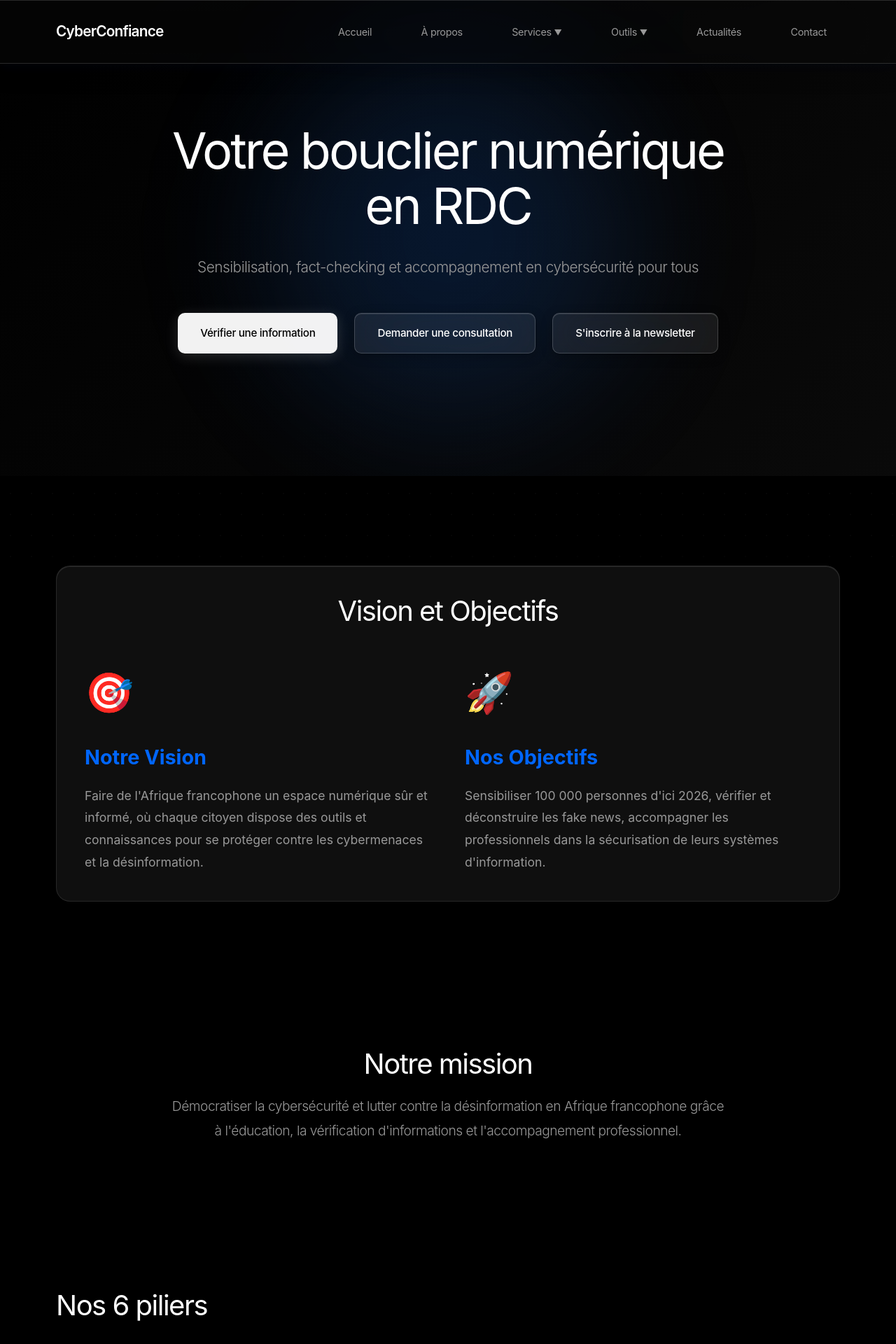
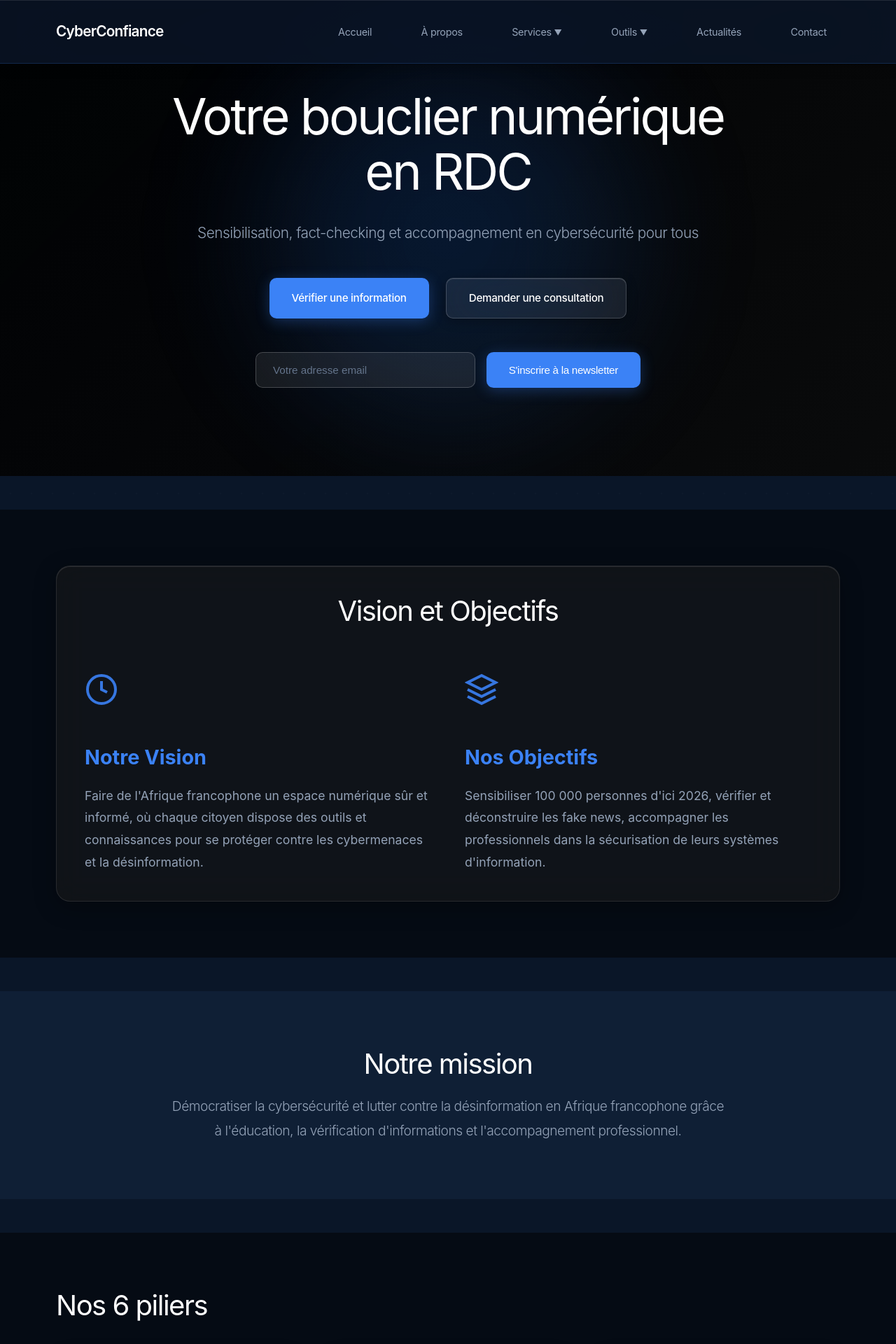
Before and after one commit to moa-digitalagency/CyberConfiance, a Flask app: page / in a window 1280 px wide. Shown: the top 1920 px of the page at 70% size. Run offline with Flask 3, Linux system fonts and the light colour scheme.

Commit message:
Revise website design with a professional dark theme and improved layout
Update CSS variables for a navy-based color scheme, replace emoji icons with SVGs, and restructure the hero section to include a newsletter signup form.

Replit-Commit-Author: Agent
Replit-Commit-Session-Id: 4c72d1f7-d1b3-4979-85db-fda602c059fc
Replit-Commit-Checkpoint-Type: intermediate_checkpoint
Replit-Commit-Event-Id: cd891a74-6848-4e9f-a8fb-be78db03ec25
Replit-Commit-Screenshot-Url: https://storage.googleapis.com/screenshot-production-us-central1/78787f75-5e9a-4722-9021-1a17c4ce89ba/4c72d1f7-d1b3-4979-85db-fda602c059fc/5f2lvTJ

```diff
--- a/static/css/style.css
+++ b/static/css/style.css
@@ -1,13 +1,14 @@
 :root {
-    --bg-black: #000000;
-    --bg-dark: #0a0a0a;
+    --bg-navy: #0a1628;
+    --bg-navy-light: #0f1f35;
+    --bg-navy-dark: #050b14;
     --text-primary: #ffffff;
-    --text-secondary: #999999;
-    --text-muted: #666666;
-    --border-subtle: #1a1a1a;
-    --accent-blue: #0066FF;
-    --accent-blue-light: #3385FF;
-    --accent-blue-dark: #0052CC;
+    --text-secondary: #94a3b8;
+    --text-muted: #64748b;
+    --border-subtle: #1e293b;
+    --accent-blue: #3b82f6;
+    --accent-blue-light: #60a5fa;
+    --accent-blue-dark: #2563eb;
 }
 
 * {
@@ -24,7 +25,7 @@ body {
     font-family: -apple-system, BlinkMacSystemFont, 'SF Pro Display', 'Segoe UI', Roboto, Oxygen, Ubuntu, Cantarell, sans-serif;
     line-height: 1.6;
     color: var(--text-primary);
-    background: var(--bg-black);
+    background: var(--bg-navy);
     overflow-x: hidden;
     -webkit-font-smoothing: antialiased;
     -moz-osx-font-smoothing: grayscale;
@@ -54,14 +55,14 @@ body {
 }
 
 .background-animation::after {
-    content: '🔒 10101 🛡️ 01010 🔐 11001 ⚡ 00110 🔑 10011 🛡️ 01101 🔒 11010 🔐 00101 🔑 10110 ⚡ 01001 🛡️ 11100 🔒 00011 🔐 10101 🔑 01010 🛡️ 11001 ⚡ 00110 🔒 10011 🔐 01101 🛡️ 11010 🔑 00101 ⚡ 10110 🔒 01001 🛡️ 11100 🔐 00011';
+    content: '◆ 10101 ▲ 01010 ◆ 11001 ● 00110 ▼ 10011 ◆ 01101 ■ 11010 ● 00101 ▲ 10110 ◆ 01001 ▼ 11100 ■ 00011 ● 10101 ◆ 01010 ▲ 11001 ● 00110 ■ 10011 ◆ 01101 ▼ 11010 ● 00101 ▲ 10110 ■ 01001 ◆ 11100 ● 00011';
     position: absolute;
     top: -100%;
     left: 0;
     width: 200%;
     height: 200%;
     font-size: 1.2rem;
-    opacity: 0.03;
+    opacity: 0.04;
     line-height: 3;
     word-wrap: break-word;
     animation: float-security 120s linear infinite;
@@ -89,13 +90,12 @@ header {
     left: 0;
     right: 0;
     z-index: 1000;
-    background: rgba(10, 10, 10, 0.4);
+    background: rgba(10, 22, 40, 0.8);
     backdrop-filter: blur(60px) saturate(180%);
     -webkit-backdrop-filter: blur(60px) saturate(180%);
-    border-bottom: 1px solid rgba(255, 255, 255, 0.15);
-    box-shadow: 0 8px 32px rgba(0, 0, 0, 0.4),
-                inset 0 1px 0 rgba(255, 255, 255, 0.15),
-                0 4px 16px rgba(0, 102, 255, 0.05);
+    border-bottom: 1px solid rgba(59, 130, 246, 0.2);
+    box-shadow: 0 4px 16px rgba(0, 0, 0, 0.3),
+                inset 0 1px 0 rgba(255, 255, 255, 0.1);
 }
 
 .navbar {
@@ -251,6 +251,43 @@ header {
     gap: 1.5rem;
     justify-content: center;
     animation: fadeInUp 1s ease 0.4s backwards;
+    margin-bottom: 3rem;
+}
+
+.hero-newsletter {
+    max-width: 550px;
+    margin: 0 auto;
+    animation: fadeInUp 1s ease 0.6s backwards;
+}
+
+.hero-newsletter-form {
+    display: flex;
+    gap: 1rem;
+    flex-wrap: wrap;
+    justify-content: center;
+}
+
+.hero-newsletter-form input[type="email"] {
+    flex: 1;
+    min-width: 250px;
+    padding: 1rem 1.5rem;
+    background: rgba(255, 255, 255, 0.08);
+    border: 1px solid rgba(255, 255, 255, 0.2);
+    border-radius: 10px;
+    color: var(--text-primary);
+    font-size: 0.95rem;
+    transition: all 0.3s ease;
+}
+
+.hero-newsletter-form input[type="email"]:focus {
+    outline: none;
+    background: rgba(255, 255, 255, 0.12);
+    border-color: var(--accent-blue);
+    box-shadow: 0 0 0 3px rgba(59, 130, 246, 0.1);
+}
+
+.hero-newsletter-form input[type="email"]::placeholder {
+    color: var(--text-muted);
 }
 
 .btn {
@@ -268,15 +305,15 @@ header {
 }
 
 .btn-primary {
-    background: rgba(255, 255, 255, 0.95);
-    color: var(--bg-black);
-    box-shadow: 0 4px 20px rgba(255, 255, 255, 0.15);
+    background: var(--accent-blue);
+    color: #ffffff;
+    box-shadow: 0 4px 20px rgba(59, 130, 246, 0.3);
 }
 
 .btn-primary:hover {
-    background: var(--text-primary);
+    background: var(--accent-blue-light);
     transform: translateY(-2px);
-    box-shadow: 0 6px 30px rgba(255, 255, 255, 0.25);
+    box-shadow: 0 6px 30px rgba(59, 130, 246, 0.4);
 }
 
 .btn-secondary {
@@ -298,7 +335,7 @@ header {
 }
 
 .section {
-    padding: 5rem 0;
+    padding: 3rem 0;
     position: relative;
 }
 
@@ -319,8 +356,32 @@ header {
     max-width: 700px;
 }
 
+.vision-section {
+    background: var(--bg-navy-dark);
+}
+
+.mission-section {
+    background: var(--bg-navy-light);
+}
+
+.pillars-section {
+    background: var(--bg-navy-dark);
+}
+
+.news-section {
+    background: var(--bg-navy);
+}
+
+.resources-section {
+    background: var(--bg-navy-light);
+}
+
+.newsletter-section {
+    background: var(--bg-navy-dark);
+}
+
 .process-section {
-    background: var(--bg-dark);
+    background: var(--bg-navy-light);
     border-top: 1px solid var(--border-subtle);
     border-bottom: 1px solid var(--border-subtle);
 }
@@ -346,7 +407,7 @@ header {
     background: rgba(255, 255, 255, 0.08);
     border: 1px solid rgba(255, 255, 255, 0.15);
     box-shadow: inset 0 1px 0 rgba(255, 255, 255, 0.12),
-                0 4px 16px rgba(0, 102, 255, 0.1);
+                0 4px 16px rgba(59, 130, 246, 0.1);
 }
 
 .process-number {
@@ -385,7 +446,7 @@ header {
     border-radius: 20px;
     box-shadow: 0 8px 32px rgba(0, 0, 0, 0.4),
                 inset 0 1px 0 rgba(255, 255, 255, 0.15),
-                0 4px 24px rgba(0, 102, 255, 0.08);
+                0 4px 24px rgba(59, 130, 246, 0.08);
 }
 
 .service-card {
@@ -404,18 +465,35 @@ header {
 
 .service-card:hover {
     background: rgba(255, 255, 255, 0.08);
-    border-color: rgba(0, 102, 255, 0.4);
+    border-color: rgba(59, 130, 246, 0.4);
     transform: translateY(-8px);
-    box-shadow: 0 12px 48px rgba(0, 102, 255, 0.2),
+    box-shadow: 0 12px 48px rgba(59, 130, 246, 0.2),
                 inset 0 1px 0 rgba(255, 255, 255, 0.2),
                 0 8px 32px rgba(0, 0, 0, 0.5);
 }
 
-.service-icon {
-    font-size: 2rem;
+.service-icon,
+.pillar-icon,
+.vision-icon,
+.resource-icon {
     margin-bottom: 1.5rem;
     display: block;
+    color: var(--accent-blue);
     opacity: 0.9;
+}
+
+.service-icon svg,
+.pillar-icon svg,
+.vision-icon svg,
+.resource-icon svg {
+    stroke: var(--accent-blue);
+    transition: all 0.3s ease;
+}
+
+.pillar-card:hover .pillar-icon svg,
+.service-card:hover .service-icon svg {
+    stroke: var(--accent-blue-light);
+    transform: scale(1.1);
 }
 
 .service-card h3 {
@@ -433,7 +511,7 @@ header {
 }
 
 .projects-section {
-    background: var(--bg-black);
+    background: var(--bg-navy);
 }
 
 .projects-list {
@@ -697,7 +775,7 @@ footer {
 
 .rule-item:hover, .scenario-item:hover, .news-item:hover,
 .resource-item:hover, .glossary-item:hover {
-    background: var(--bg-dark);
+    background: var(--bg-navy-light);
     padding-left: 4rem;
 }
 
@@ -776,7 +854,7 @@ footer {
 .contact-form {
     max-width: 600px;
     margin: 3rem auto;
-    background: var(--bg-black);
+    background: var(--bg-navy-dark);
     border: 1px solid var(--border-subtle);
     padding: 3rem;
     border-radius: 12px;
@@ -803,7 +881,7 @@ footer {
     border-radius: 8px;
     font-family: inherit;
     font-size: 0.95rem;
-    background: var(--bg-black);
+    background: var(--bg-navy);
     color: var(--text-primary);
     transition: all 0.3s ease;
     letter-spacing: -0.3px;
--- a/templates/index.html
+++ b/templates/index.html
@@ -13,7 +13,13 @@
         <div class="hero-buttons">
             <a href="/fact-checking" class="btn btn-primary">Vérifier une information</a>
             <a href="/consultation" class="btn btn-secondary">Demander une consultation</a>
-            <a href="/newsletter" class="btn btn-secondary">S'inscrire à la newsletter</a>
+        </div>
+
+        <div class="hero-newsletter">
+            <form action="/newsletter" method="post" class="hero-newsletter-form">
+                <input type="email" name="email" placeholder="Votre adresse email" required>
+                <button type="submit" class="btn btn-primary">S'inscrire à la newsletter</button>
+            </form>
         </div>
     </div>
 </section>
@@ -24,12 +30,23 @@
             <h2 class="section-title">Vision et Objectifs</h2>
             <div class="vision-content">
                 <div class="vision-item">
-                    <span class="vision-icon">🎯</span>
+                    <span class="vision-icon">
+                        <svg width="48" height="48" viewBox="0 0 24 24" fill="none" stroke="currentColor" stroke-width="2">
+                            <circle cx="12" cy="12" r="10"/>
+                            <path d="M12 6v6l4 2"/>
+                        </svg>
+                    </span>
                     <h3>Notre Vision</h3>
                     <p>Faire de l'Afrique francophone un espace numérique sûr et informé, où chaque citoyen dispose des outils et connaissances pour se protéger contre les cybermenaces et la désinformation.</p>
                 </div>
                 <div class="vision-item">
-                    <span class="vision-icon">🚀</span>
+                    <span class="vision-icon">
+                        <svg width="48" height="48" viewBox="0 0 24 24" fill="none" stroke="currentColor" stroke-width="2">
+                            <path d="M12 2L2 7l10 5 10-5-10-5z"/>
+                            <path d="M2 17l10 5 10-5"/>
+                            <path d="M2 12l10 5 10-5"/>
+                        </svg>
+                    </span>
                     <h3>Nos Objectifs</h3>
                     <p>Sensibiliser 100 000 personnes d'ici 2026, vérifier et déconstruire les fake news, accompagner les professionnels dans la sécurisation de leurs systèmes d'information.</p>
                 </div>
@@ -51,37 +68,66 @@
 
         <div class="pillars-grid">
             <div class="pillar-card scroll-animate glass-card-enhanced">
-                <span class="pillar-icon">📢</span>
+                <span class="pillar-icon">
+                    <svg width="40" height="40" viewBox="0 0 24 24" fill="none" stroke="currentColor" stroke-width="2">
+                        <path d="M12 2L2 7l10 5 10-5-10-5z"/>
+                        <path d="M2 17l10 5 10-5"/>
+                        <path d="M2 12l10 5 10-5"/>
+                    </svg>
+                </span>
                 <h3>Sensibilisation</h3>
                 <p>Informer et alerter le grand public sur les risques cyber actuels et émergents.</p>
             </div>
 
             <div class="pillar-card scroll-animate glass-card-enhanced">
-                <span class="pillar-icon">🎓</span>
+                <span class="pillar-icon">
+                    <svg width="40" height="40" viewBox="0 0 24 24" fill="none" stroke="currentColor" stroke-width="2">
+                        <path d="M22 10v6M2 10l10-5 10 5-10 5z"/>
+                        <path d="M6 12v5c3 3 9 3 12 0v-5"/>
+                    </svg>
+                </span>
                 <h3>Éducation</h3>
                 <p>Former et transmettre les bonnes pratiques pour une hygiène numérique optimale.</p>
             </div>
 
             <div class="pillar-card scroll-animate glass-card-enhanced">
-                <span class="pillar-icon">✅</span>
+                <span class="pillar-icon">
+                    <svg width="40" height="40" viewBox="0 0 24 24" fill="none" stroke="currentColor" stroke-width="2">
+                        <polyline points="20 6 9 17 4 12"/>
+                    </svg>
+                </span>
                 <h3>Fact-Checking</h3>
                 <p>Vérifier les informations et lutter activement contre la désinformation en ligne.</p>
             </div>
 
             <div class="pillar-card scroll-animate glass-card-enhanced">
-                <span class="pillar-icon">🔍</span>
+                <span class="pillar-icon">
+                    <svg width="40" height="40" viewBox="0 0 24 24" fill="none" stroke="currentColor" stroke-width="2">
+                        <circle cx="11" cy="11" r="8"/>
+                        <path d="m21 21-4.35-4.35"/>
+                    </svg>
+                </span>
                 <h3>OSINT</h3>
                 <p>Utiliser les techniques d'investigation en sources ouvertes pour analyser les menaces.</p>
             </div>
 
             <div class="pillar-card scroll-animate glass-card-enhanced">
-                <span class="pillar-icon">💼</span>
+                <span class="pillar-icon">
+                    <svg width="40" height="40" viewBox="0 0 24 24" fill="none" stroke="currentColor" stroke-width="2">
+                        <rect x="2" y="7" width="20" height="14" rx="2" ry="2"/>
+                        <path d="M16 21V5a2 2 0 0 0-2-2h-4a2 2 0 0 0-2 2v16"/>
+                    </svg>
+                </span>
                 <h3>Cyberconsultation</h3>
                 <p>Accompagner les organisations dans la sécurisation de leurs systèmes d'information.</p>
             </div>
 
             <div class="pillar-card scroll-animate glass-card-enhanced">
-                <span class="pillar-icon">🛠️</span>
+                <span class="pillar-icon">
+                    <svg width="40" height="40" viewBox="0 0 24 24" fill="none" stroke="currentColor" stroke-width="2">
+                        <path d="M14.7 6.3a1 1 0 0 0 0 1.4l1.6 1.6a1 1 0 0 0 1.4 0l3.77-3.77a6 6 0 0 1-7.94 7.94l-6.91 6.91a2.12 2.12 0 0 1-3-3l6.91-6.91a6 6 0 0 1 7.94-7.94l-3.76 3.76z"/>
+                    </svg>
+                </span>
                 <h3>Outils Essentiels</h3>
                 <p>Fournir des ressources pratiques et des outils adaptés à tous les profils.</p>
             </div>
@@ -116,7 +162,12 @@
         <div class="resources-grid">
             {% for resource in resources %}
             <div class="resource-card glass-card-enhanced scroll-animate">
-                <span class="resource-icon">📄</span>
+                <span class="resource-icon">
+                    <svg width="32" height="32" viewBox="0 0 24 24" fill="none" stroke="currentColor" stroke-width="2">
+                        <path d="M14 2H6a2 2 0 0 0-2 2v16a2 2 0 0 0 2 2h12a2 2 0 0 0 2-2V8z"/>
+                        <polyline points="14 2 14 8 20 8"/>
+                    </svg>
+                </span>
                 <h3>{{ resource.title }}</h3>
                 <p>{{ resource.description if resource.description else 'Ressource de cybersécurité' }}</p>
                 <a href="{{ resource.url }}" class="btn btn-primary">Accéder</a>
@@ -127,15 +178,7 @@
 </section>
 {% endif %}
 
-<section class="contact-section glass-card-enhanced">
-    <div class="container">
-        <h2>Contactez-nous</h2>
-        <p>Besoin d'aide ou de conseils personnalisés ?</p>
-        <a href="{{ url_for('main.contact') }}" class="btn btn-primary">Nous contacter</a>
-    </div>
-</section>
-
-<section class="section footer-newsletter">
+<section class="section footer-newsletter newsletter-section">
     <div class="container">
         <div class="newsletter-box glass-card-enhanced">
             <h3>Restez informé</h3>
@@ -162,4 +205,12 @@
         </div>
     </div>
 </section>
+
+<section class="contact-section glass-card-enhanced">
+    <div class="container">
+        <h2>Contactez-nous</h2>
+        <p>Besoin d'aide ou de conseils personnalisés ?</p>
+        <a href="{{ url_for('main.contact') }}" class="btn btn-primary">Nous contacter</a>
+    </div>
+</section>
 {% endblock %}
```
Also changed, not shown: 1 other file.
